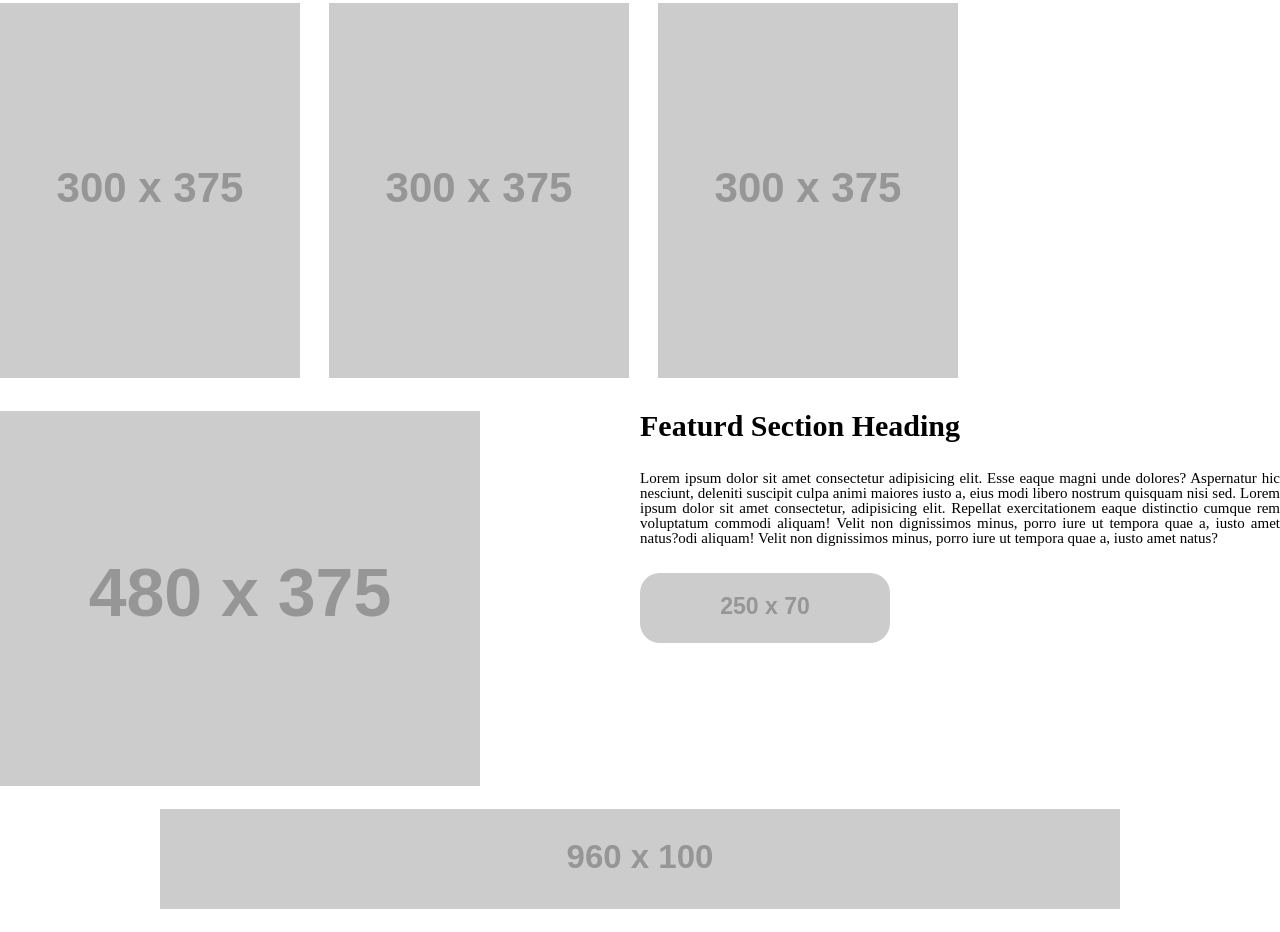
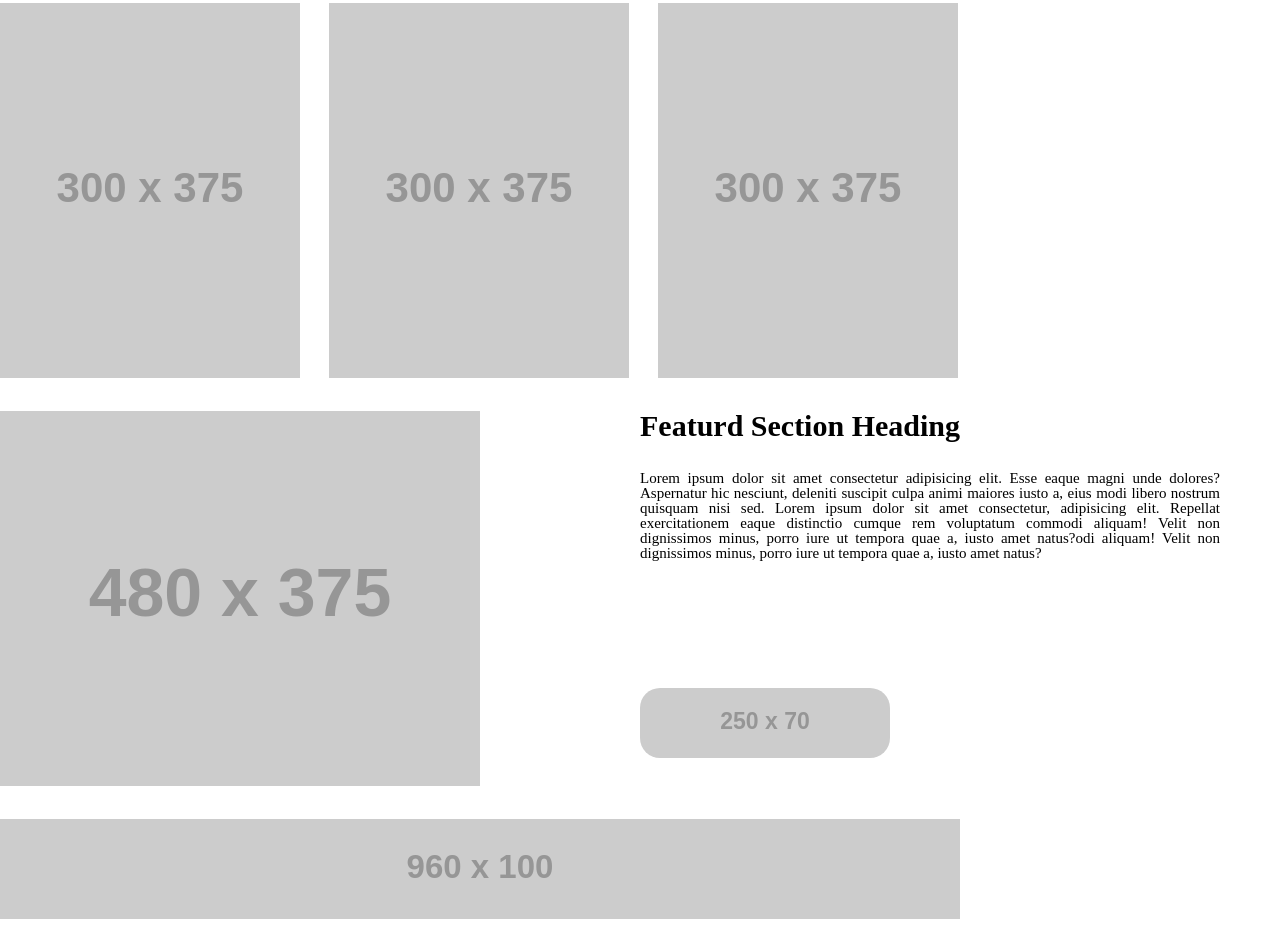
Before and after one commit to arahal81/wirefame-exercise, a plain HTML site: page index.html in a window 1280 px wide. Shown: the part 603-1535 px from the top of the page. Drawn offline with Linux system fonts and the light colour scheme; placeholder pictures from the web are drawn by us.

Commit message:
fix some css

```diff
--- a/css/style.css
+++ b/css/style.css
@@ -4,7 +4,9 @@
 body{
     background-color: white;
 }
-
+html{
+    width: 960;
+}
 
 nav ul{
     display: inline-block;
@@ -33,6 +35,7 @@ body{
 
 
 }
+
 #mimg{
     margin-left: 25px;
     margin-right: 25px;
@@ -43,7 +46,9 @@ body{
 
 }
 
-
+article{
+    width: 100%;
+}
 #sr{
     float: right;
     width: 50%;
@@ -62,15 +67,23 @@ p{
 }
 #action{
     border-radius: 20px;
+    margin-top: 70px;
 }
 .secall{
     padding-bottom: 30px;
     width: 100%;
     position: relative;
+    margin-right: 120px;
+}
+p{
+    margin-right: 60px;
+}
+#imgfooter{
+   margin-top: 30px;
 }
 footer  {
 clear: both;
-    padding: 20px;
-    text-align: center;
-    margin-top: 20px;
+    margin: 0px;
+
+    margin-top: 30px;
 }
--- a/index.html
+++ b/index.html
@@ -47,7 +47,7 @@
 
             </section>
             <section id="sr">
-
+                <article>
                     <h3>Featurd Section Heading</h3>
                     <p>Lorem ipsum dolor sit amet consectetur adipisicing elit. Esse eaque magni unde dolores?
                         Aspernatur
@@ -57,10 +57,10 @@
                         distinctio cumque rem voluptatum commodi aliquam! Velit non dignissimos minus, porro iure ut
                         tempora
                         quae a, iusto amet natus?odi aliquam! Velit non dignissimos minus, porro iure ut tempora
-                    quae a, iusto amet natus?</p>
+                        quae a, iusto amet natus? <br><br><br></p>
 
                     <img id="action" src="https://placehold.it/250x70/ddd" />
-
+                </article>
             </section>
         </section>
     </main>
@@ -69,7 +69,7 @@
 
 
     <footer>
-        <img src="https://placehold.it/960X100/ddd" />
+        <img id="imgfooter" src="https://placehold.it/960X100/ddd" />
     </footer>
 </body>
 
```
Lines whose indentation alone changed are shown as unchanged.
